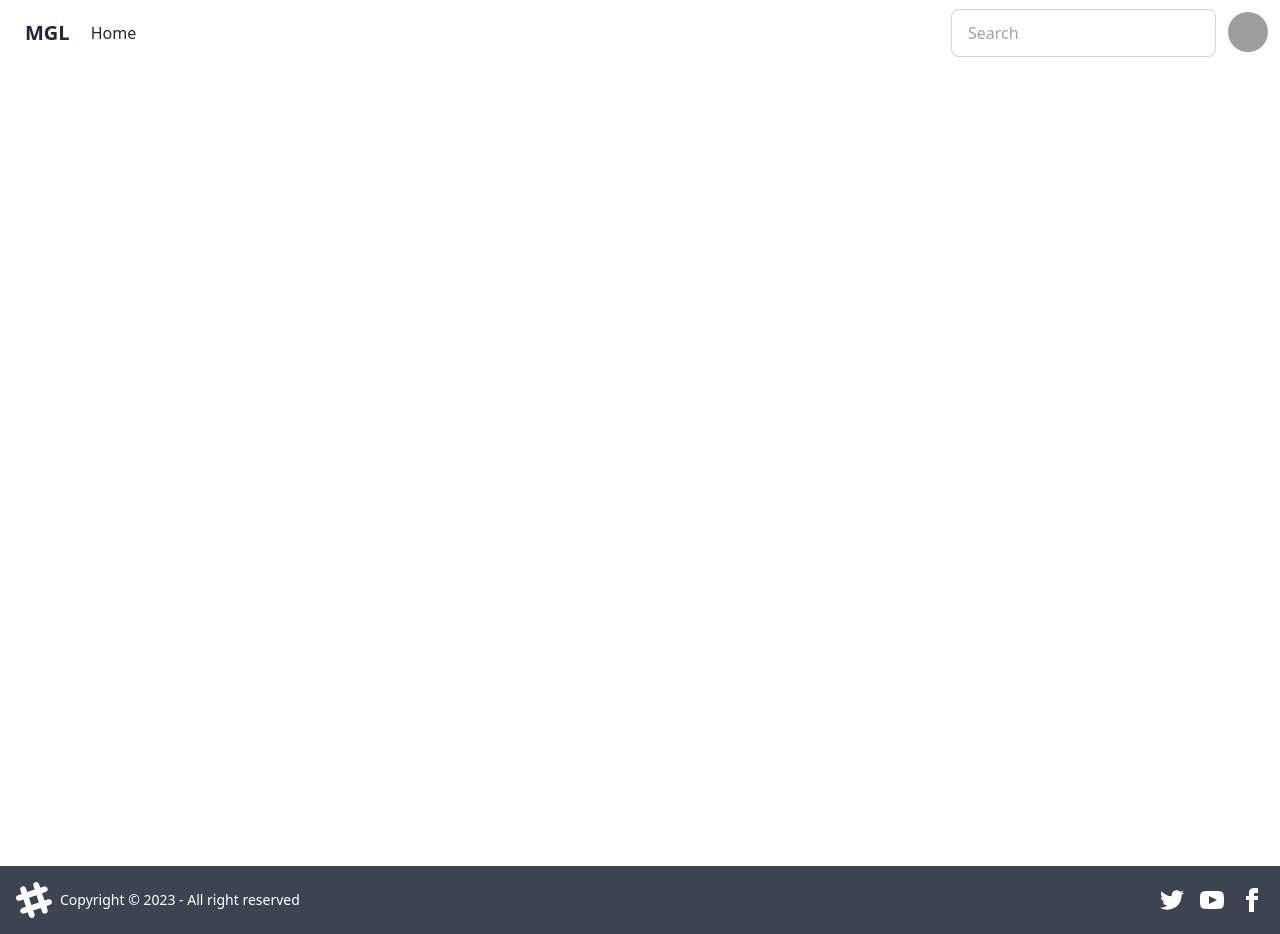
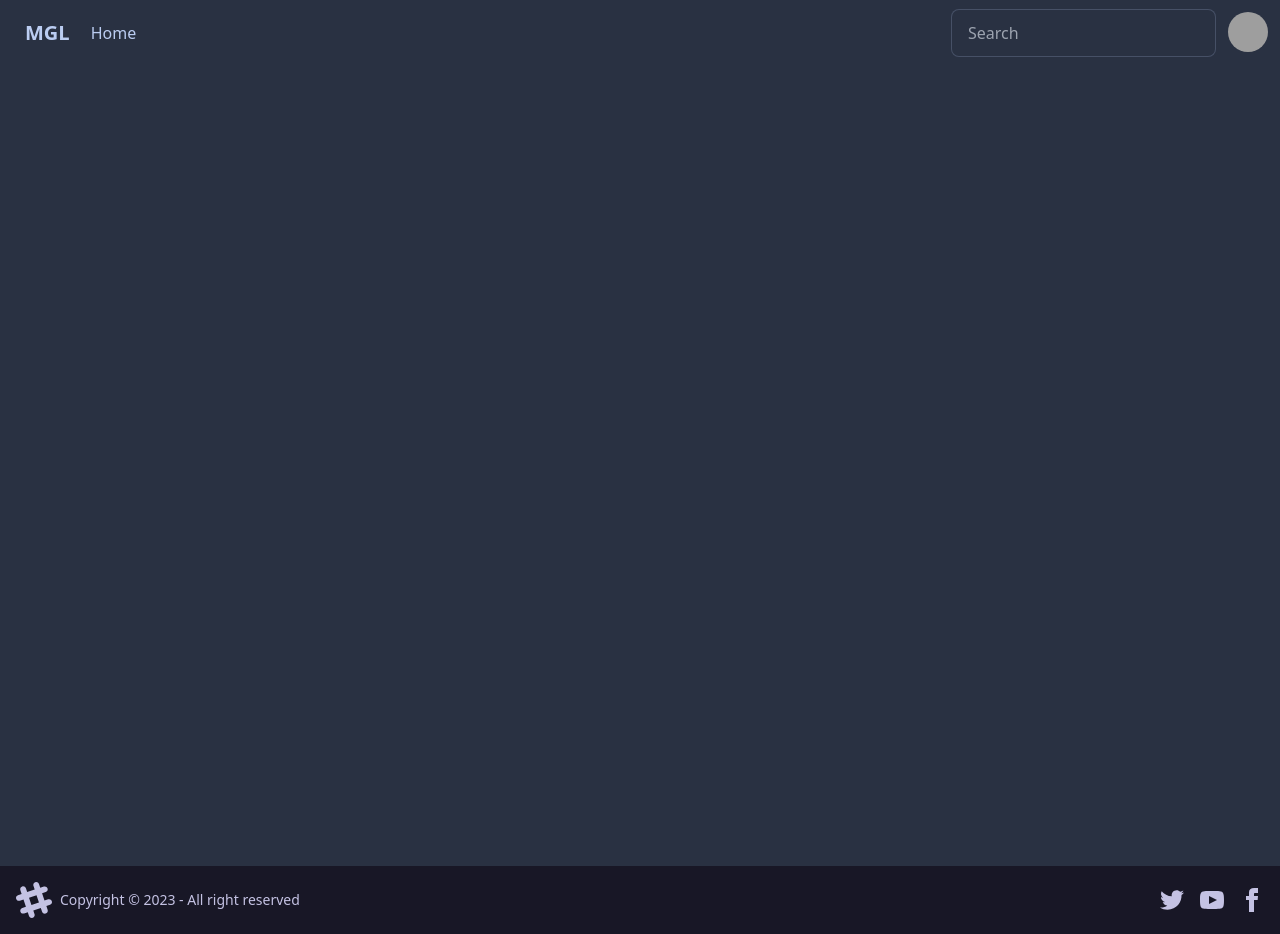
Before and after one commit to sf-dev-git/my-games-library, a Next.js app: page / in a window 1280 px wide. Built offline with nearby package versions, Linux system fonts and the light colour scheme; grey boxes are pictures that could not be loaded.

Commit message:
add custom theme

```diff
--- a/tailwind.config.js
+++ b/tailwind.config.js
@@ -7,6 +7,32 @@ module.exports = {
   theme: {
     extend: {},
   },
+  daisyui: {
+    themes: [
+      {
+        mytheme: {
+
+          "primary": "#b9f257",
+
+          "secondary": "#baf7a0",
+
+          "accent": "#1035a3",
+
+          "neutral": "#181726",
+
+          "base-100": "#293142",
+
+          "info": "#84A4F5",
+
+          "success": "#66EAD9",
+
+          "warning": "#EF922E",
+
+          "error": "#E23532",
+        },
+      },
+    ],
+  },
   plugins: [
     require("daisyui"),
   ],
```
